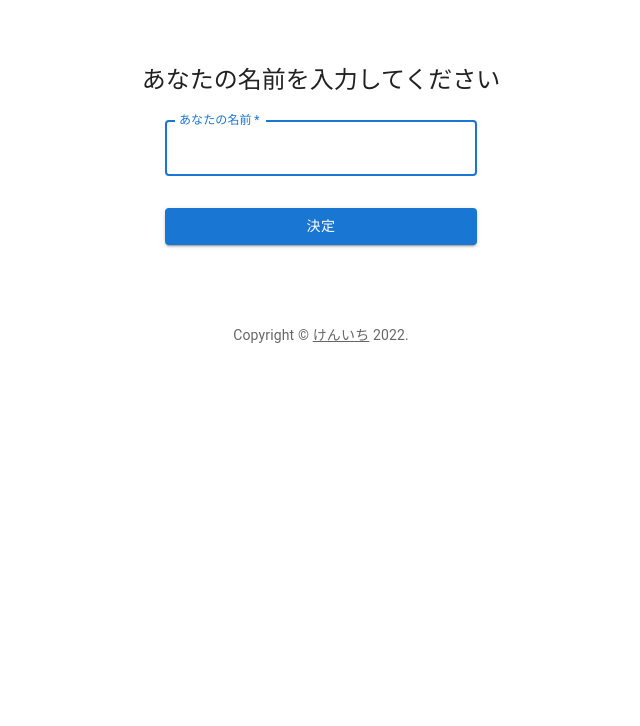
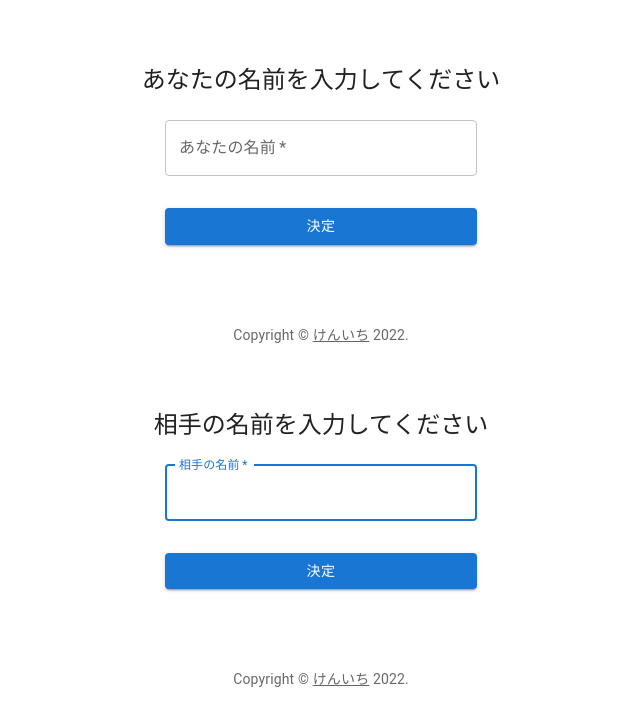
Before and after one commit to k7en/webrtc-react-firebase, a React (Create React App) app: page / in a window 1280 px wide. Shown: the top 726 px of the page, without its empty margins (319-959 px from the left). Built offline with nearby package versions, Linux system fonts and the light colour scheme; no server answers.

Commit message:
InputFormRemote

```diff
--- a/src/components/App.js
+++ b/src/components/App.js
@@ -1,4 +1,4 @@
-import React from 'react';
+import React, { useState } from 'react';
 import InputFormLocal from './InputFormLocal'
 import InputFormRemote from './InputFormRemote'
 
@@ -17,10 +17,18 @@
 getMedia()
 
 const  App = () => {
-  return <>
-  <InputFormLocal />
-  <InputFormRemote />
-  </>;
+  const [localPeerName, setLocalPeerName] = useState('');
+  const [remotePeerName, setRemotePeerName] = useState('');
+  return( <>
+  <InputFormLocal
+    localPeerName={localPeerName}
+    setLocalPeerName={setLocalPeerName}
+  />
+  <InputFormRemote
+    remotePeerName={remotePeerName}
+    setRemotePeerName={setRemotePeerName}
+  />
+  </>);
 }
 
 export default App;
--- a/src/components/InputFormRemote.js
+++ b/src/components/InputFormRemote.js
@@ -3,10 +3,7 @@
 import Button from '@mui/material/Button';
 import CssBaseline from '@mui/material/CssBaseline';
 import TextField from '@mui/material/TextField';
-import FormControlLabel from '@mui/material/FormControlLabel';
-import Checkbox from '@mui/material/Checkbox';
 import Link from '@mui/material/Link';
-import Grid from '@mui/material/Grid';
 import Box from '@mui/material/Box';
 import LockOutlinedIcon from '@mui/icons-material/LockOutlined';
 import Typography from '@mui/material/Typography';
@@ -17,8 +14,8 @@
   return (
     <Typography variant="body2" color="text.secondary" align="center" {...props}>
       {'Copyright © '}
-      <Link color="inherit" href="https://mui.com/">
-        Your Website
+      <Link color="inherit" href="https://www.google.com">
+       けんいち
       </Link>{' '}
       {new Date().getFullYear()}
       {'.'}
@@ -29,7 +26,7 @@
 const theme = createTheme();
 
 export default function SignIn() {
-  if (true) return <></>;
+  const label = '相手の名前'
   const handleSubmit = (event) => {
     event.preventDefault();
     const data = new FormData(event.currentTarget);
@@ -51,57 +48,26 @@
             alignItems: 'center',
           }}
         >
-          <Avatar sx={{ m: 1, bgcolor: 'secondary.main' }}>
-            <LockOutlinedIcon />
-          </Avatar>
           <Typography component="h1" variant="h5">
-            Sign in
+            {label}を入力してください
           </Typography>
           <Box component="form" onSubmit={handleSubmit} noValidate sx={{ mt: 1 }}>
             <TextField
+              autoFocus
+              fullWidth
+              label={label}
               margin="normal"
+              name="name"
               required
-              fullWidth
-              id="email"
-              label="Email Address"
-              name="email"
-              autoComplete="email"
-              autoFocus
-            />
-            <TextField
-              margin="normal"
-              required
-              fullWidth
-              name="password"
-              label="Password"
-              type="password"
-              id="password"
-              autoComplete="current-password"
-            />
-            <FormControlLabel
-              control={<Checkbox value="remember" color="primary" />}
-              label="Remember me"
             />
             <Button
+              fullWidth
+              sx={{ mt: 3, mb: 2 }}
               type="submit"
-              fullWidth
               variant="contained"
-              sx={{ mt: 3, mb: 2 }}
             >
-              Sign In
+              決定
             </Button>
-            <Grid container>
-              <Grid item xs>
-                <Link href="#" variant="body2">
-                  Forgot password?
-                </Link>
-              </Grid>
-              <Grid item>
-                <Link href="#" variant="body2">
-                  {"Don't have an account? Sign Up"}
-                </Link>
-              </Grid>
-            </Grid>
           </Box>
         </Box>
         <Copyright sx={{ mt: 8, mb: 4 }} />
```
